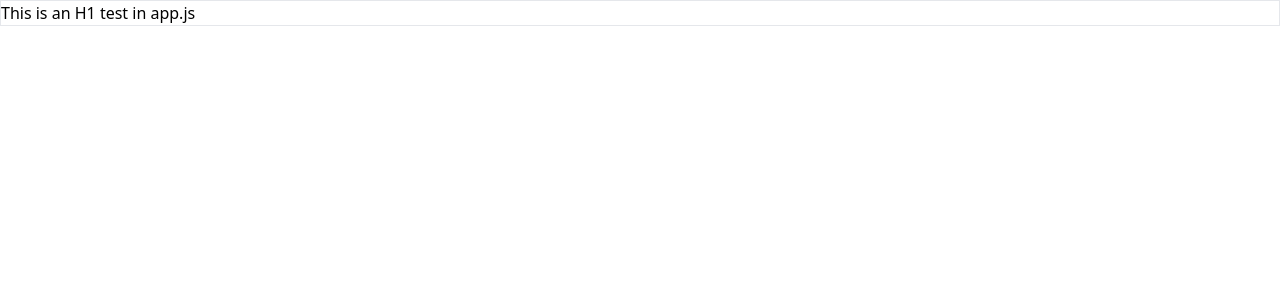
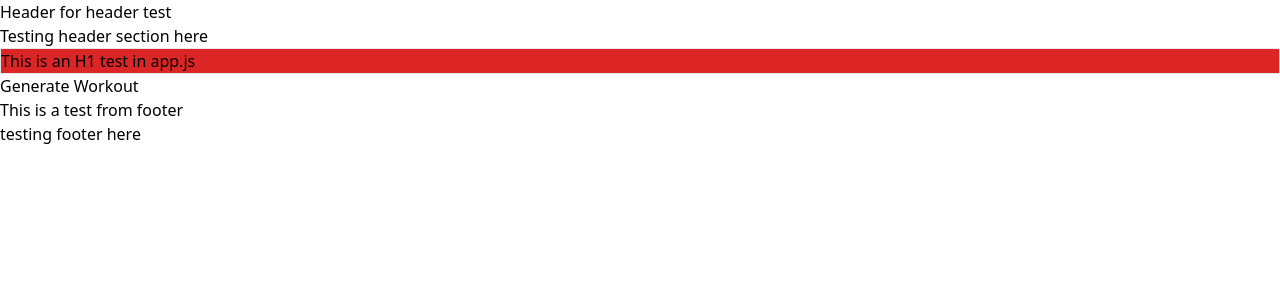
Before and after one commit to Kevindietme/hang-from-the-bar-app, a React (Create React App) app: page / in a window 1280 px wide. Shown: the top 300 px of the page. Built offline with nearby package versions, Linux system fonts and the light colour scheme.

Commit message:
Added components and tested

```diff
--- a/package.json
+++ b/package.json
@@ -3,6 +3,7 @@
   "version": "0.1.0",
   "private": true,
   "dependencies": {
+    "@babel/plugin-proposal-private-property-in-object": "^7.21.11",
     "@testing-library/jest-dom": "^5.17.0",
     "@testing-library/react": "^13.4.0",
     "@testing-library/user-event": "^13.5.0",
--- a/src/App.js
+++ b/src/App.js
@@ -1,9 +1,14 @@
 import './styles/App.css';
+import Header from './components/Header';
+import Exercises from './components/Exercises';
+import Footer from './components/Footer';
 
 function App() {
   return (
   <>
-  <h1 className='border'>This is an H1 test in app.js</h1>
+  <Header />
+  <Exercises />
+  <Footer />
   </>
   );
 }
--- /dev/null
+++ b/src/components/Exercises.jsx
@@ -0,0 +1,30 @@
+import { useState } from "react";
+
+export default function Exercises() {
+  const [exerciseList, setExerciseList] = useState()
+  const [message, setMessage] = useState('This is a test message from exercises component')
+
+  const getExercises = async (workout) => {
+    setMessage('Creating workout...')
+    setExerciseList()
+    const response = await fetch(`https://hang-bar-db.web.app/exercise/${workout}`)
+    const data = await response.json()
+    setExerciseList(data)
+  }
+
+  return (
+    <main>
+
+  <h1 className='border bg-red-600'>This is an H1 test in app.js</h1>
+
+  <div className="button-container">
+      <button onClick={() => getExercises('generate workout')}>Generate Workout</button>
+  </div>
+
+
+
+
+
+    </main>
+  );
+}
--- /dev/null
+++ b/src/components/Footer.jsx
@@ -0,0 +1,10 @@
+export default function Footer() {
+  return(
+    <header>
+        <h1>This is a test from footer</h1>
+        <p>testing footer here</p>
+
+
+    </header>
+  )
+}
--- /dev/null
+++ b/src/components/Header.jsx
@@ -0,0 +1,10 @@
+export default function Header() {
+  return(
+    <header>
+        <h1>Header for header test</h1>
+        <p>Testing header section here</p>
+
+
+    </header>
+  )
+}
```
Also changed, not shown: src/components/Results.jsx (added), 1 other file (tests, documents, lock files or other folders).
